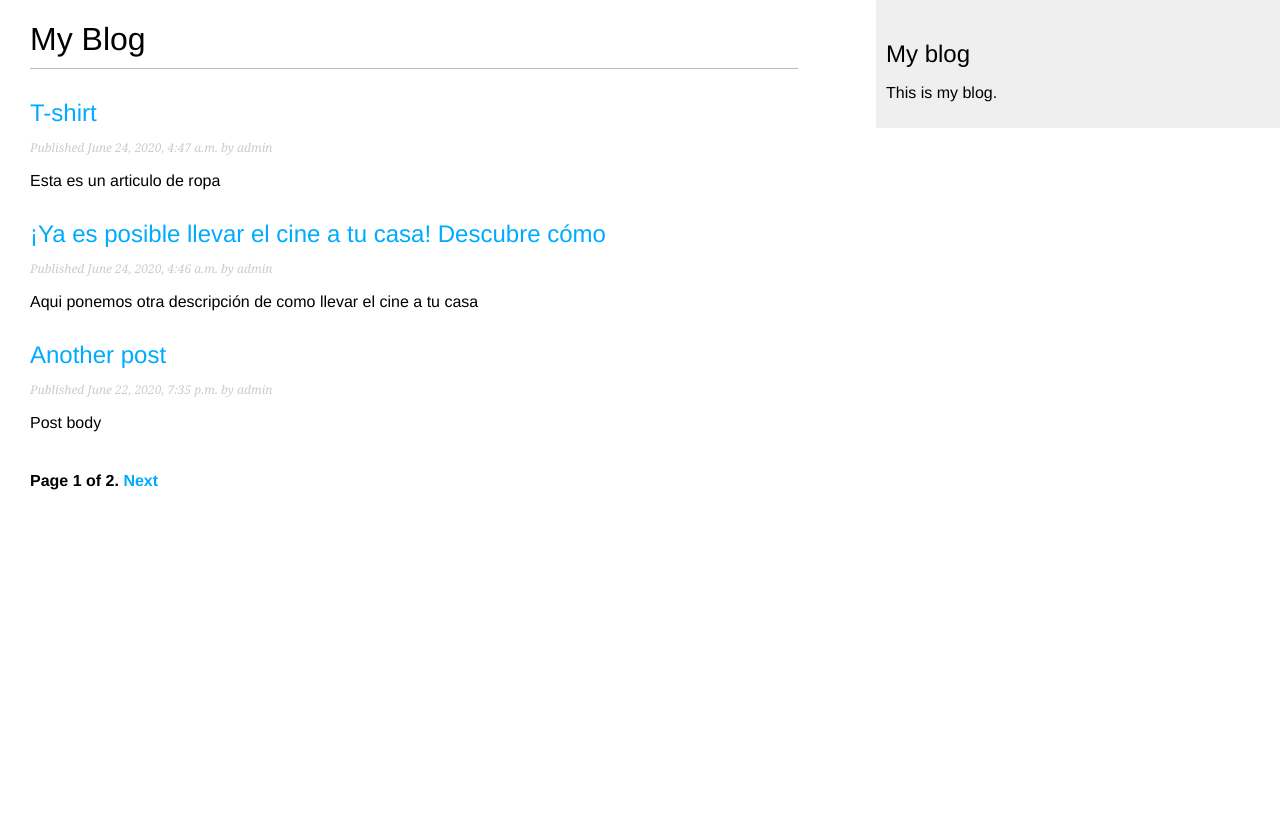
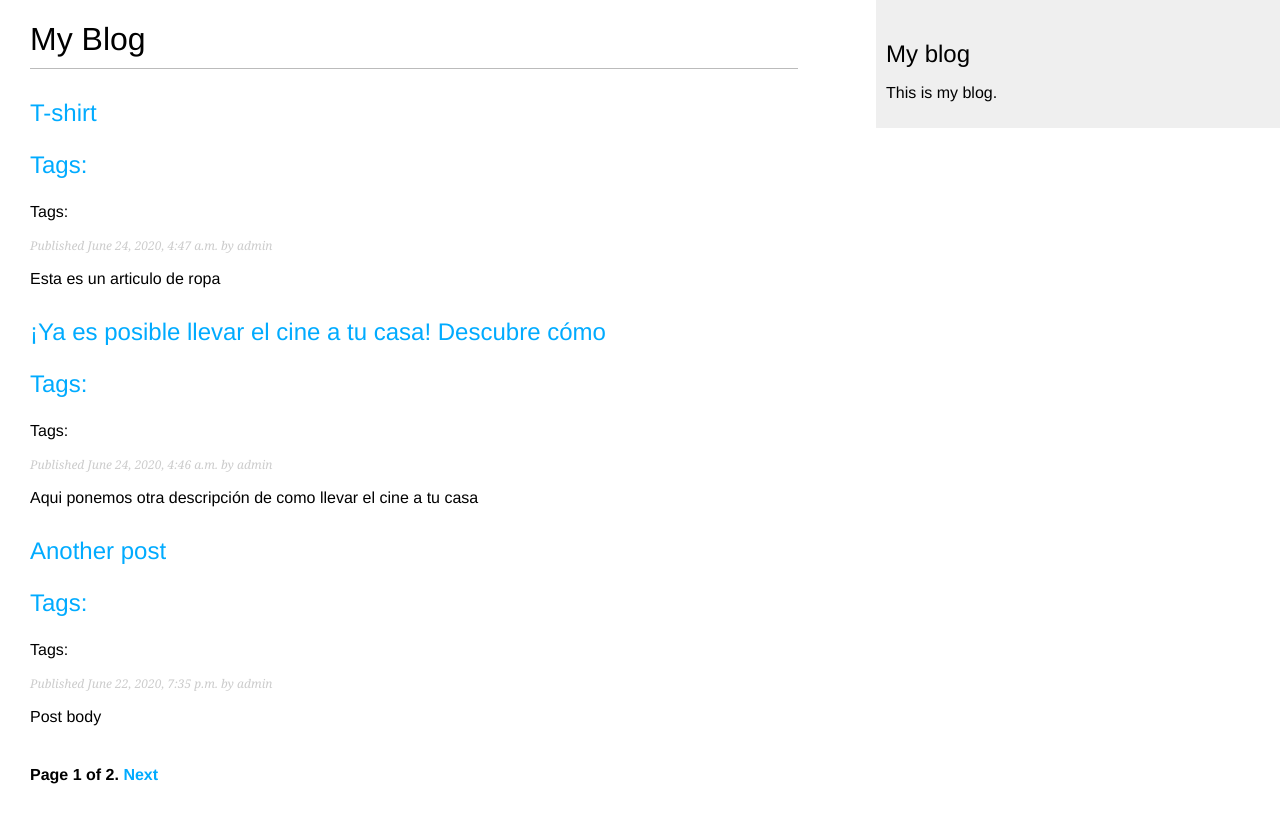
Before and after one commit to santeive/blog, a Django app: page /blog/ in a window 1280 px wide. Before the commit the page ends 490 px from the top, so only its background shows below. Run offline with Django 3.2, Linux system fonts and the light colour scheme; data comes from the database, SQL or seed files in the repository; both versions use the stored data as it was after the commit; parts of the project's set-up code (start-up, migrations or seed data) failed here and were passed over.

Commit message:
Tag modlue done

```diff
--- a/blog/models.py
+++ b/blog/models.py
@@ -1,6 +1,7 @@
 from django.db import models
 from django.urls import reverse
 from django.utils import timezone
+from taggit.managers import TaggableManager
 from django.contrib.auth.models import User
 
 # Custom manager
@@ -25,6 +26,8 @@ class Post(models.Model):
 
     objects = models.Manager()
     published = PublishedManager()
+
+    tags = TaggableManager()
 
     class Meta:
         ordering = ('-publish',)
--- a/blog/templates/blog/post/list.html
+++ b/blog/templates/blog/post/list.html
@@ -5,15 +5,28 @@
 {% block content %}
   <h1>My Blog</h1>
   {% for post in posts %}
+  {% if tag %}
+    <h2> Posts tagged with "{{ tag.name }}"</h2>
+  {% endif %}
     <h2>
       <a href="{{ post.get_absolute_url }}">
         {{ post.title }}
+        <p class="tags">Tags: {{ post.tags.all|join:", " }}</p>
       </a>
     </h2>
+    <p class="tags">
+      Tags:
+      {% for tag in post.tags.all %}
+        <a href="{% url "blog:post_list_by_tag" tag.slug %}">
+          {{ tag.name }}
+        </a>
+        {% if not forloop.last %}, {% endif %}
+      {% endfor %}
+    </p>
     <p class="date">
       Published {{ post.publish }} by {{ post.author }}
     </p>
     {{ post.body|truncatewords:30|linebreaks }}
   {% endfor %}
-  {% include "pagination.html" with page=page_obj %}
+  {% include "pagination.html" with page=posts %}
 {% endblock %}
--- a/blog/urls.py
+++ b/blog/urls.py
@@ -5,8 +5,9 @@ app_name = 'blog'
 
 urlpatterns = [
     # Post views
-    # path('', views.post_list, name='post_list'),
-    path('', views.PostListView.as_view(), name='post_list'),
+    path('', views.post_list, name='post_list'),
+    # path('', views.PostListView.as_view(), name='post_list'),
     path('<int:year>/<int:month>/<int:day>/<slug:post>/', views.post_detail, name='post_detail'),
     path('<int:post_id>/share/', views.post_share, name='post_share'),
+    path('tag/<slug:tag_slug>/', views.post_list, name='post_list_by_tag'),
 ]
--- a/blog/views.py
+++ b/blog/views.py
@@ -4,11 +4,18 @@ from django.views.generic import ListView
 from django.core.mail import send_mail
 from .forms import EmailPostForm, CommentForm
 from .models import Post, Comment
+from taggit.models import Tag
 
 # Python views is just a python function that recive a web request and returns a web response
 # Then you have to define the URL for your view
-def post_list(request):
+def post_list(request, tag_slug=None):
     object_list = Post.published.all()
+    tag = None
+
+    if tag_slug:
+        tag = get_object_or_404(Tag, slug=tag_slug)
+        object_list = object_list.filter(tags__in=[tag])
+
     paginator = Paginator(object_list, 3)
     page = request.GET.get('page')
     try:
@@ -20,7 +27,7 @@ def post_list(request):
         # If page is out of range deliver last page of results
         posts = paginator.page(paginator.num_pages)
     # posts = Post.objects.all()
-    return render(request, 'blog/post/list.html', {'page':page, 'posts':posts})
+    return render(request, 'blog/post/list.html', {'page':page, 'posts':posts, 'tag':tag})
 
 # Create your views here.
 class PostListView(ListView):
--- a/mysite/settings.py
+++ b/mysite/settings.py
@@ -39,6 +39,7 @@ INSTALLED_APPS = [
     'django.contrib.messages',
     'django.contrib.staticfiles',
     'blog.apps.BlogConfig',
+    'taggit',
 ]
 
 MIDDLEWARE = [
```
Also changed, not shown: blog/migrations/0004_post_tags.py (added), db.sqlite3.
